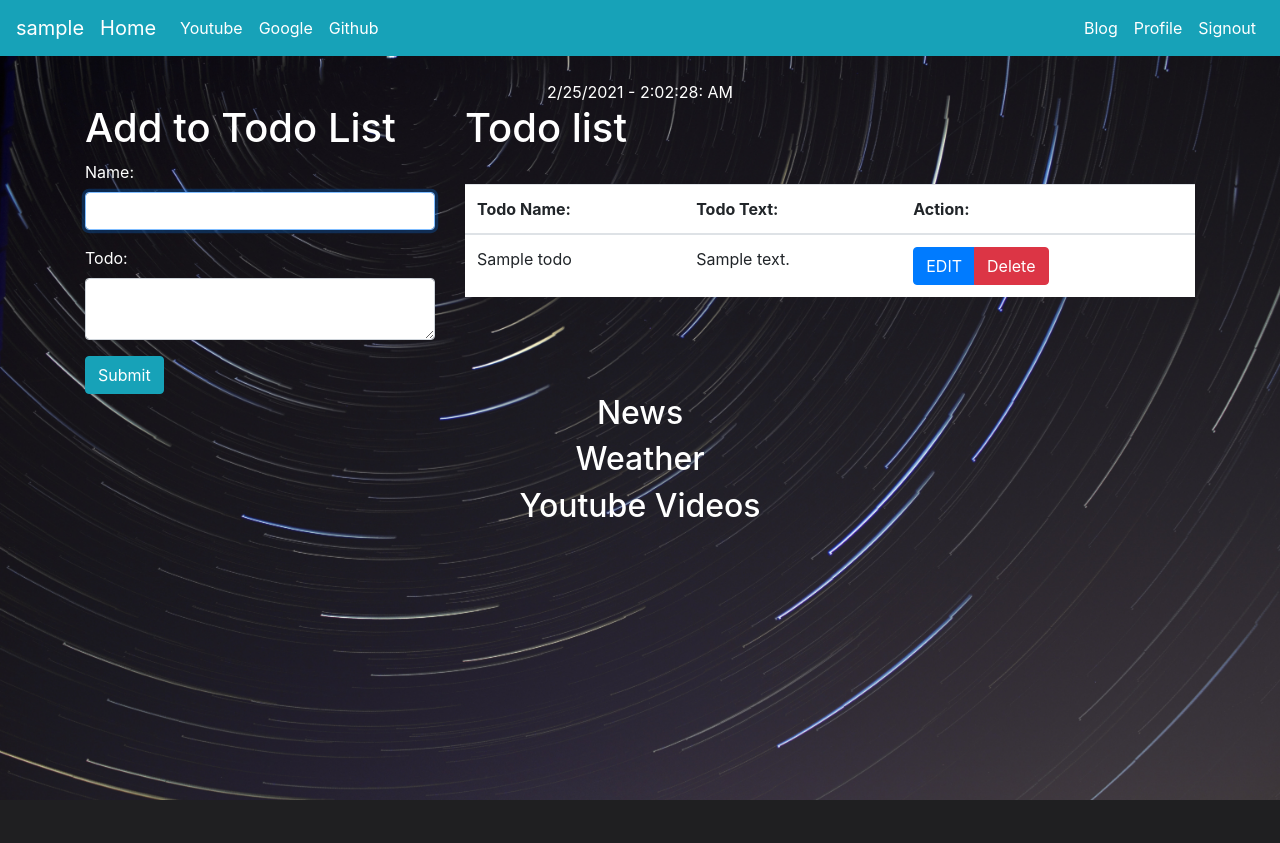
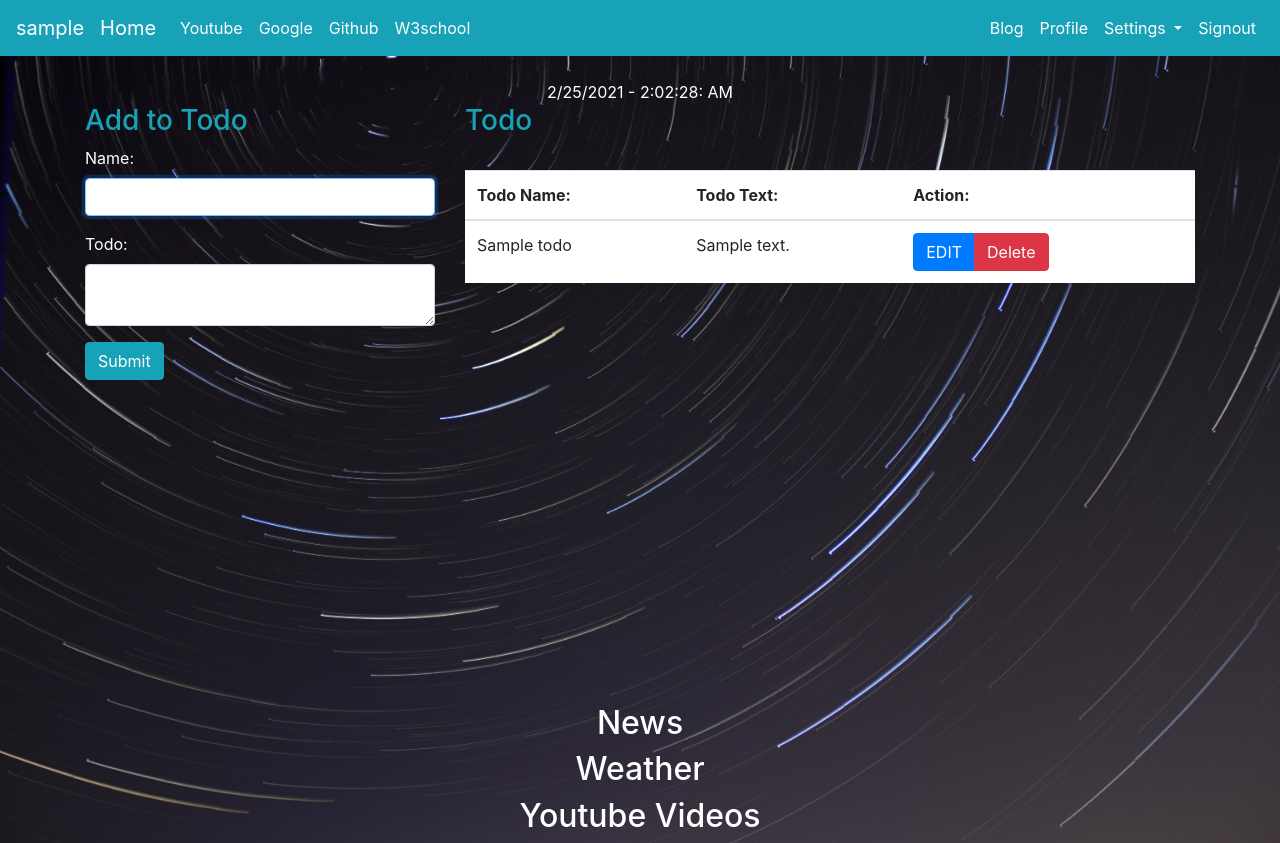
Before and after one commit to Wilhelm97/LandingProfile, a PHP site: page /profile.php in a window 1280 px wide. Before the commit the page ends 800 px from the top, so only its background shows below. Run offline with PHP 8.4, Linux system fonts and the light colour scheme; the visitor is signed in with stand-in values (Sample User, id 1); tables that the repository leaves empty or names only in its code hold one stand-in row (values such as "Sample post").

Commit message:
small change 2

```diff
--- a/inc/header.php
+++ b/inc/header.php
@@ -57,7 +57,13 @@ session_start();
                         <!-- https://github.com/favicon.ico -->
                         <a class="nav-link" href="https://github.com/" target="_blank">Github</a>
                     </li>
+                    <li class="nav-item">
+                        <!-- https://w3school.com/favicon.ico -->
+                        <a class="nav-link" href="https://www.w3schools.com/default.asp" target="_blank">W3school</a>
+                    </li>
                 </ul>
+
+
             </div>
             <?php
         require_once('./config/_conn.php');
@@ -82,11 +88,21 @@ session_start();
             echo '
             <div class="navbar-nav" id="navBar" >
             <ul class="navbar-nav">
-            <li class="nav-item">
-            <a class="nav-link" href="blog">Blog</a>
-        </li>
                 <li class="nav-item">
-                    <a class="nav-link" href="profile">Profile</a>
+                    <a class="nav-link" href="blog">Blog</a>
+                </li>
+                <li class="nav-item">
+                    <a class="nav-link" href="settings">Profile</a>
+                </li>
+                <li class="nav-item dropdown">
+                <a class="nav-link dropdown-toggle" href="#" id="navBarDrop" data-toggle="dropdown">
+                  Settings
+                </a>
+                <div class="dropdown-menu">
+                    <a class="dropdown-item" href="account">Account</a>
+                    <a class="dropdown-item" href="#">Link 2</a>
+                    <a class="dropdown-item" href="#">Link 3</a>
+                </div>
                 </li>
                 <li class="nav-item">
                     <a class="nav-link" href="signout">Signout</a>
--- a/profile.php
+++ b/profile.php
@@ -2,10 +2,9 @@
 <div id="timeDate"></div>
 
 <div class="container">
-    <!-- <h2 style="text-align: center;">Todos</h2> -->
     <div class="row">
         <div class="col-md-4">
-            <h1>Add to Todo List</h1>
+            <h3 class="text-info">Add to Todo</h3>
             <form method="post" action="td_dir.php">
                 <div class="form-group">
                     <label for="todo">Name:</label>
@@ -18,9 +17,9 @@
                 <button type="submit" name="submit" id="focusSubmit" value="submit" class="btn btn-info">Submit</button>
             </form>
         </div>
-        <div class="col-md-8">
-            <h1>Todo list</h1>
-            <table style="background-color:white;" class='table table-hover'>
+        <div style="overflow:auto; height:600px;" class="col-md-8">
+            <h3 class="text-info">Todo</h3>
+            <table style="background-color:white; " class='table table-hover'>
                 <thead>
                     <tr>
                         <th>Todo Name:</th>
--- a/signup.php
+++ b/signup.php
@@ -40,8 +40,7 @@ if (isset($_POST) & !empty($_POST)) {
                                     <div class="form-group">
                                         <label for="password">Password:</label>
                                         <input type="password" class="form-control" name="password"
-                                            placeholder="password"
-                                            title="At least 6 characters with letters and numbers">
+                                            placeholder="password">
                                     </div>
                                     <div class="form-group">
                                         <label for="rePassword">Verify Password:</label>
@@ -65,8 +64,6 @@ if (isset($_POST) & !empty($_POST)) {
     <!--/row-->
     <!--/container-->
 
-</div>
-
 
     <div class="container">
         <h2 style="text-align:center;">Features</h2>
```
Also changed, not shown: account.php (added, +10 -0 lines). Lines whose indentation alone changed are shown as unchanged.
